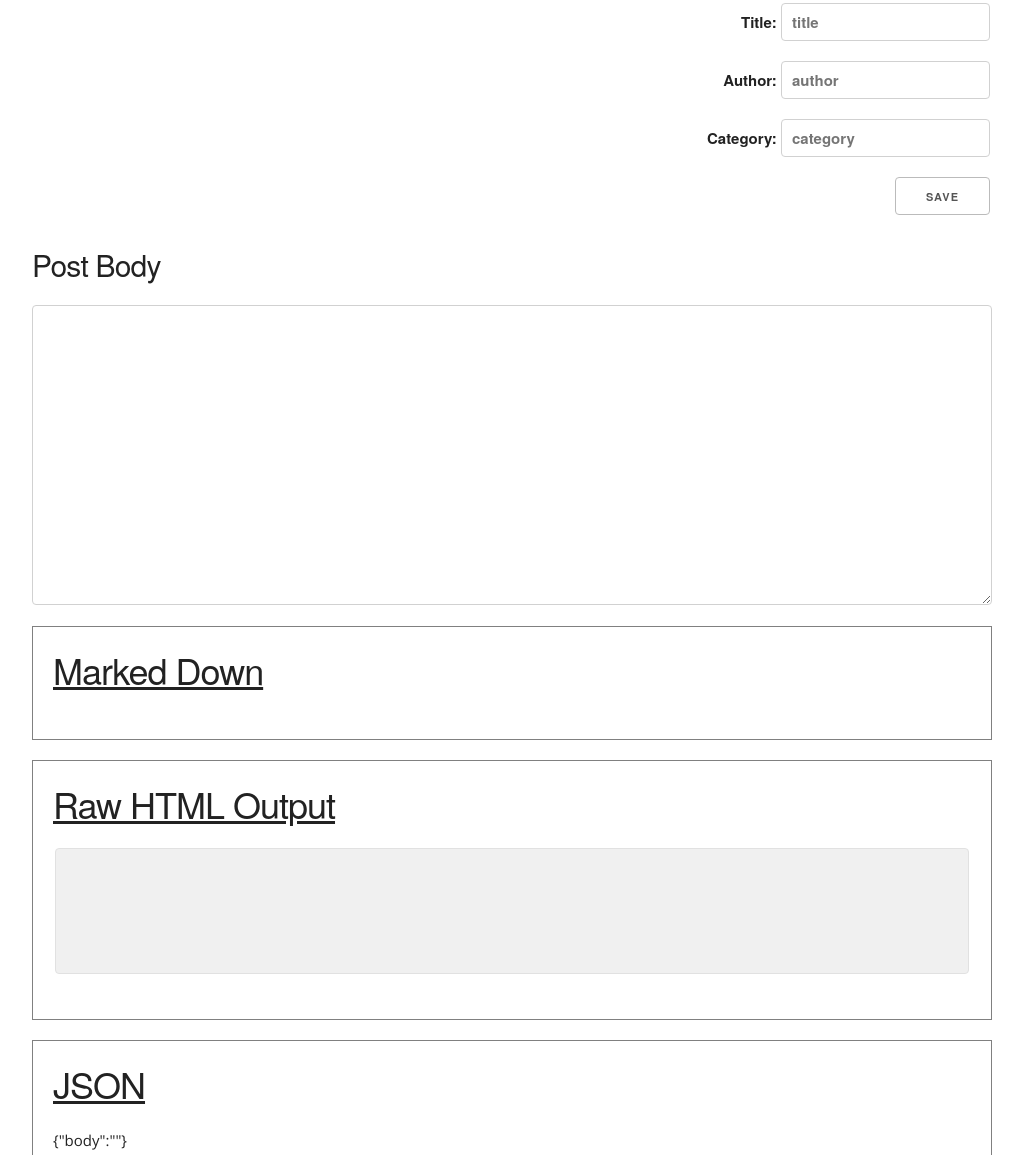
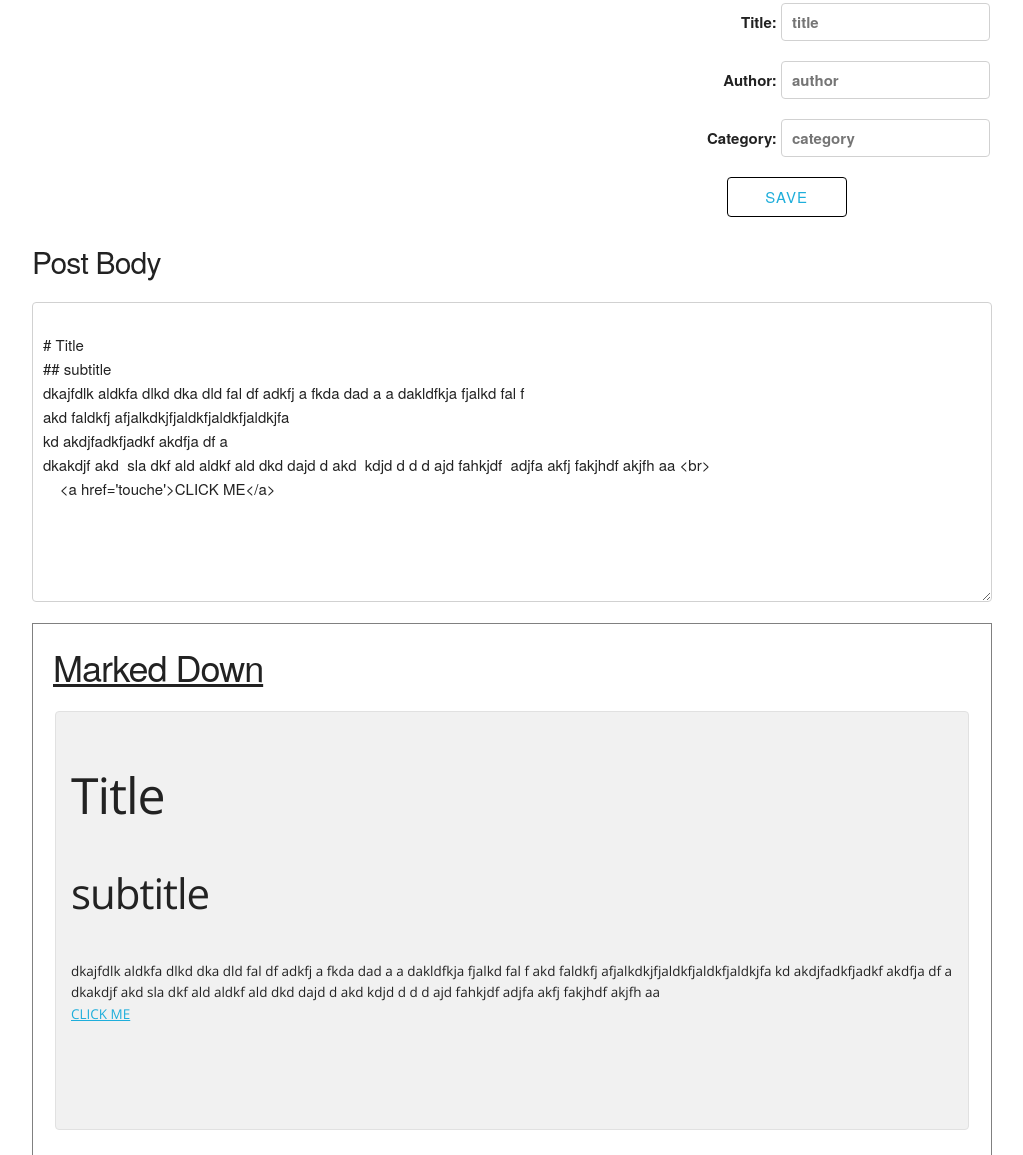
Before and after one commit to DonChatelain/code-blog, a plain HTML site: page newPost.html in a window 1280 px wide. Shown: the part 70-1225 px from the top of the page, without its empty margins (128-1151 px from the left). Drawn offline with nearby package versions, Linux system fonts and the light colour scheme.

Commit message:
prepares for ajax function and local storage blah blah

```diff
--- a/Css/base.css
+++ b/Css/base.css
@@ -55,7 +55,7 @@ button {
   font-size: 1.2em;
 }
 button:hover {
-  color: #0FA0CE;
+  color: #1EAEDB;
   border-color: #1EAEDB;
 }
 
--- a/Css/modules.css
+++ b/Css/modules.css
@@ -19,6 +19,10 @@
   border: 1px solid black;
   padding: 20px;
   margin: 20px auto;
+}
+
+#savePostAttributes {
+  display: block;
 }
 
 .filterContain {
@@ -60,6 +64,11 @@
   margin-bottom: 20px;
 }
 
+.textBox p{
+  white-space: normal;
+  display: inline-block;
+}
+
 @media screen and (min-width: 650px) {
 
   #pageTitle {
--- a/Js/newPost.js
+++ b/Js/newPost.js
@@ -1,10 +1,13 @@
+$(function() {
 
-var NEW_BLOG_POST_MODULE = (function() {
+
+
+    var postNew = (function() {
 
         var my = {};
 
         var $postBodyAttribute = $('#postBodyAttribute');
-    var $intermediateHTML = $('#intermediateHTML');
+        var $rawHTML = $('#rawHTML');
         var $output = $('#postOutput');
         var $jsonOutput = $('#jsonOutput');
         var markdownObject = {};
@@ -20,10 +23,14 @@ var NEW_BLOG_POST_MODULE = (function() {
 
         	var postBodyAttribute = $postBodyAttribute.val();
         	my.markdown = marked(postBodyAttribute);
-    	$intermediateHTML.text(my.markdown);
+        	$rawHTML.text(my.markdown);
         	$output.html(my.markdown);
         	markdownObject.body = my.markdown;
-    	$jsonOutput.text(JSON.stringify(markdownObject));
+            var jsonSaved = JSON.stringify(markdownObject);
+        	$jsonOutput.text(jsonSaved);
+
+            // localStorage.setItem('draftPost' , jsonSaved);
+
         };
 
         my.getInput = function() {
@@ -35,9 +42,18 @@ var NEW_BLOG_POST_MODULE = (function() {
         	my.render();
         };
 
-    $postBodyAttribute.on( 'input', my.render );
+        $postBodyAttribute.on('input', my.render);
 
         my.render();
 
         return my;
     })();
+
+    $('#savePostAttributes').on('click', function() {
+        postNew.getInput();
+    });
+
+    $('#submitNewPostButton').on('click', function() {
+        localStorage.clear();
+    });
+});
--- a/newPost.html
+++ b/newPost.html
@@ -35,39 +35,54 @@
       maxlength="60" required />
       </label>
 
-      <input id="savePostAttributes" class="defaultbutton" type="button"
-      value="Save" onclick="NEW_BLOG_POST_MODULE.getInput()">
+      <button id="savePostAttributes" class="defaultbutton"
+      value="Save">save</button>
+
     </fieldset>
 
     <h4>Post Body</h4>
 
     <textarea id="postBodyAttribute" class="textBox" rows="20" cols="60">
 
+# Title
+## subtitle
+dkajfdlk aldkfa dlkd dka dld fal df adkfj a fkda dad a a dakldfkja fjalkd fal f
+akd faldkfj afjalkdkjfjaldkfjaldkfjaldkjfa
+kd akdjfadkfjadkf akdfja df a
+dkakdjf akd  sla dkf ald aldkf ald dkd dajd d akd  kdjd d d d ajd fahkjdf  adjfa akfj fakjhdf akjfh aa <br>
+    <a href='touche'>CLICK ME</a>
+
     </textarea>
 
     <section class="block">
       <h3>Marked Down</h3>
-      <p id="postOutput" class="textBox"> </p>
+      <pre><code>
+        <p id="postOutput" class="textBox"> </p>
+      </code></pre>
     </section>
 
     <section class="block">
       <h3>Raw HTML Output</h3>
-      <pre><code class="html">
-        <p id="intermediateHTML" class="textBox"></p>
+      <pre><code class=html>
+        <p id="rawHTML" class="textBox"></p>
       </code></pre>
     </section>
 
     <section class="block">
       <h3>JSON </h3>
-      <p id="jsonOutput" class="textBox"></p>
+      <pre><code>
+        <p id="jsonOutput" class="textBox"></p>
+      </code></pre>
     </section>
+
+    <button id="submitNewPostButton">CREATE POST</button>
 
   </main>
 
 
   <script src="https://ajax.googleapis.com/ajax/libs/jquery/2.1.3/jquery.min.js"></script>
   <script src="Js/highlight/highlight.pack.js"></script>
-  <script>hljs.initHighlightingOnLoad();</script>
+
   <script src="Js/marked.min.js"></script>
   <script defer src="Js/newPost.js"></script>
 </body>
```
Lines whose indentation alone changed are shown as unchanged.
